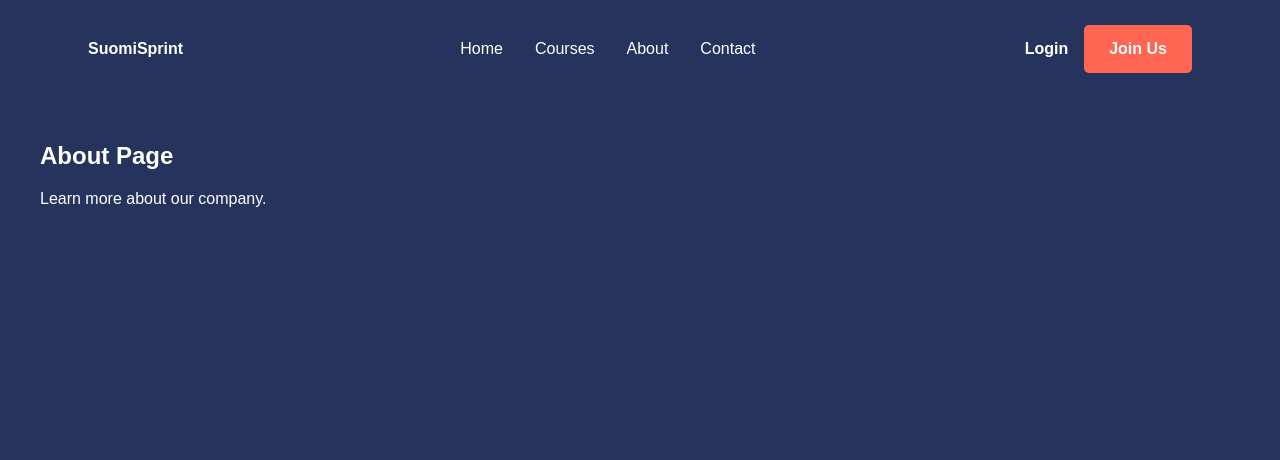
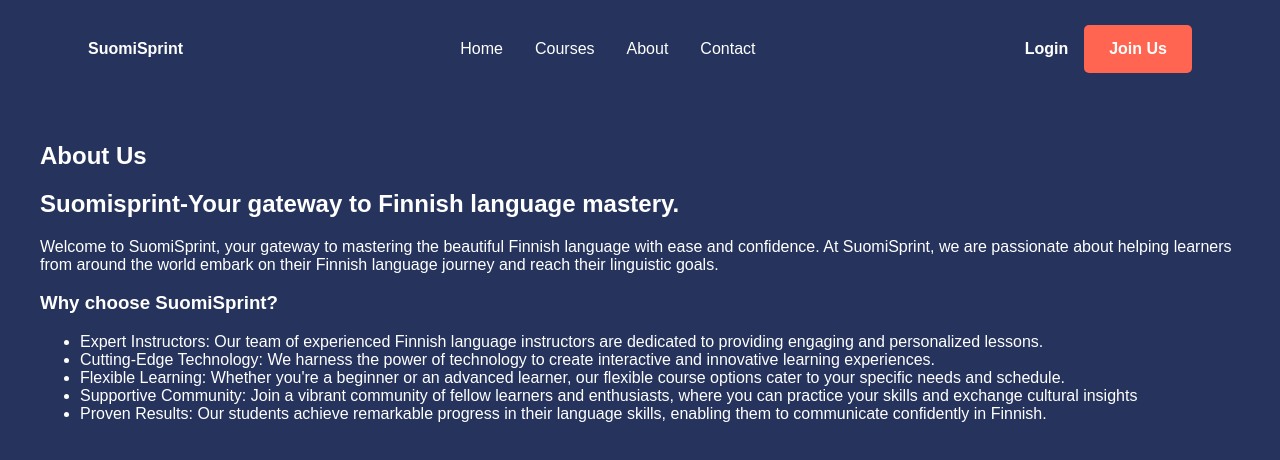
Before and after one commit to A-Yerkeshev/suomisprint, a React (Create React App) app in the folder Frontend/: page /About in a window 1280 px wide. Shown: the top 460 px of the page. Built offline with nearby package versions, Linux system fonts and the light colour scheme.

Commit message:
Add About.js and About.css

```diff
--- a/Frontend/src/pages/About.js
+++ b/Frontend/src/pages/About.js
@@ -1,11 +1,48 @@
 // src/components/About.js
+import React from 'react';
 
 function About() {
     return (
-      <div>
-        <h2>About Page</h2>
-        <p>Learn more about our company.</p>
-      </div>
+      <section>
+        <div>
+          <h1>About Us</h1>
+        </div>
+
+        <div>
+          <h2>Suomisprint-Your gateway to Finnish language mastery.</h2>
+
+          <p>
+          Welcome to SuomiSprint, your gateway to mastering the beautiful Finnish language
+          with ease and confidence. At SuomiSprint, we are passionate about helping learners
+          from around the world embark on their Finnish language journey and reach their linguistic
+          goals.
+          </p>
+        </div>
+        <div>
+          <h3> Why choose SuomiSprint? </h3>
+          <ul>
+
+            <li>
+            Expert Instructors: Our team of experienced Finnish language instructors are dedicated
+            to providing engaging and personalized lessons.
+            </li>
+            <li>
+            Cutting-Edge Technology: We harness the power of technology to create interactive and innovative learning experiences.
+            </li>
+
+            <li>
+            Flexible Learning: Whether you're a beginner or an advanced learner, our flexible course options cater to your specific needs and schedule.
+            </li>
+            <li>
+            Supportive Community: Join a vibrant community of fellow learners and enthusiasts, where you can practice your skills and exchange cultural insights
+            </li>
+            <li>
+            Proven Results: Our students achieve remarkable progress in their language skills, enabling them to communicate confidently in Finnish.
+            </li>
+          </ul>
+        </div>
+
+        </section>
     );
   }
 
```
Also changed, not shown: Frontend/src/styles/About.css (added).
